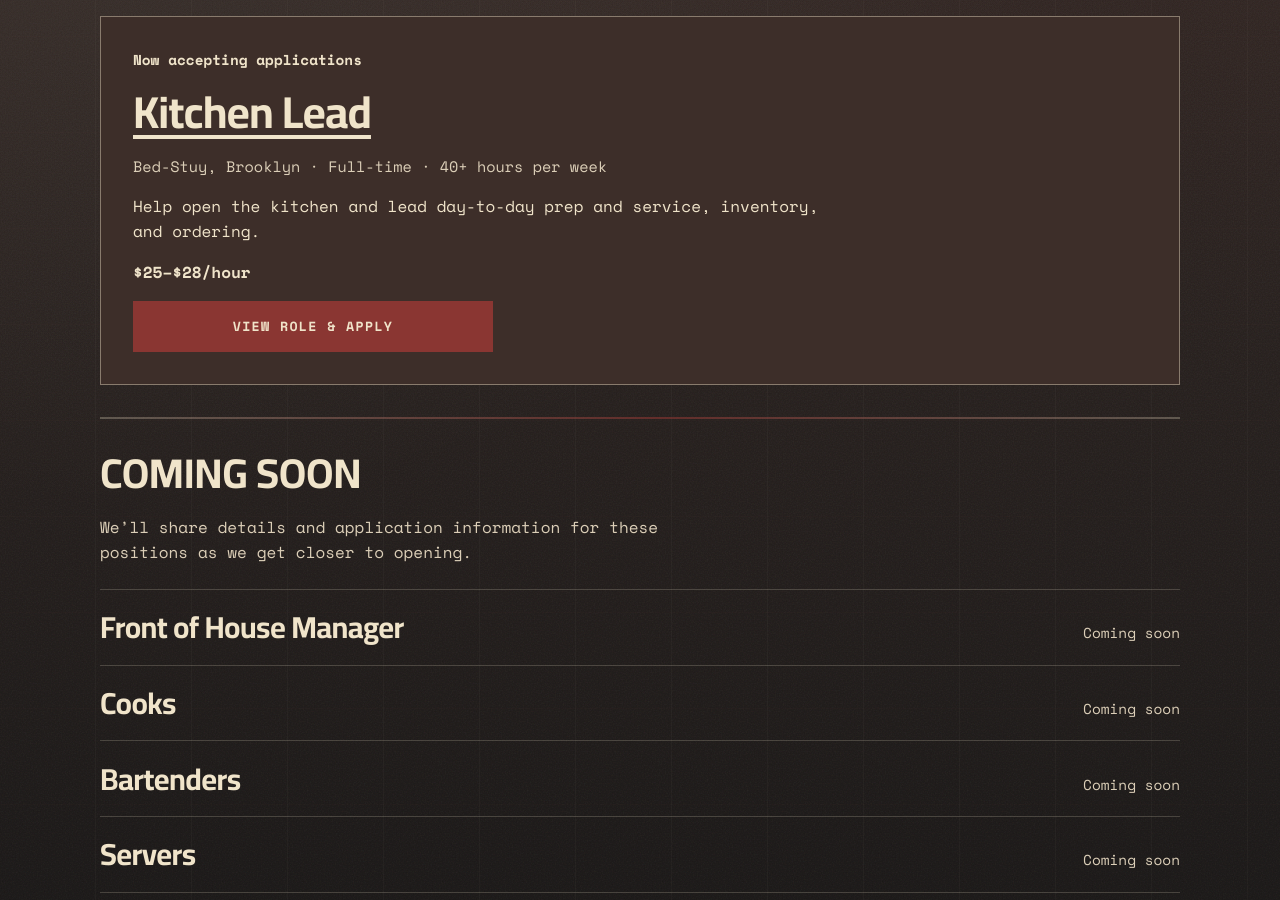
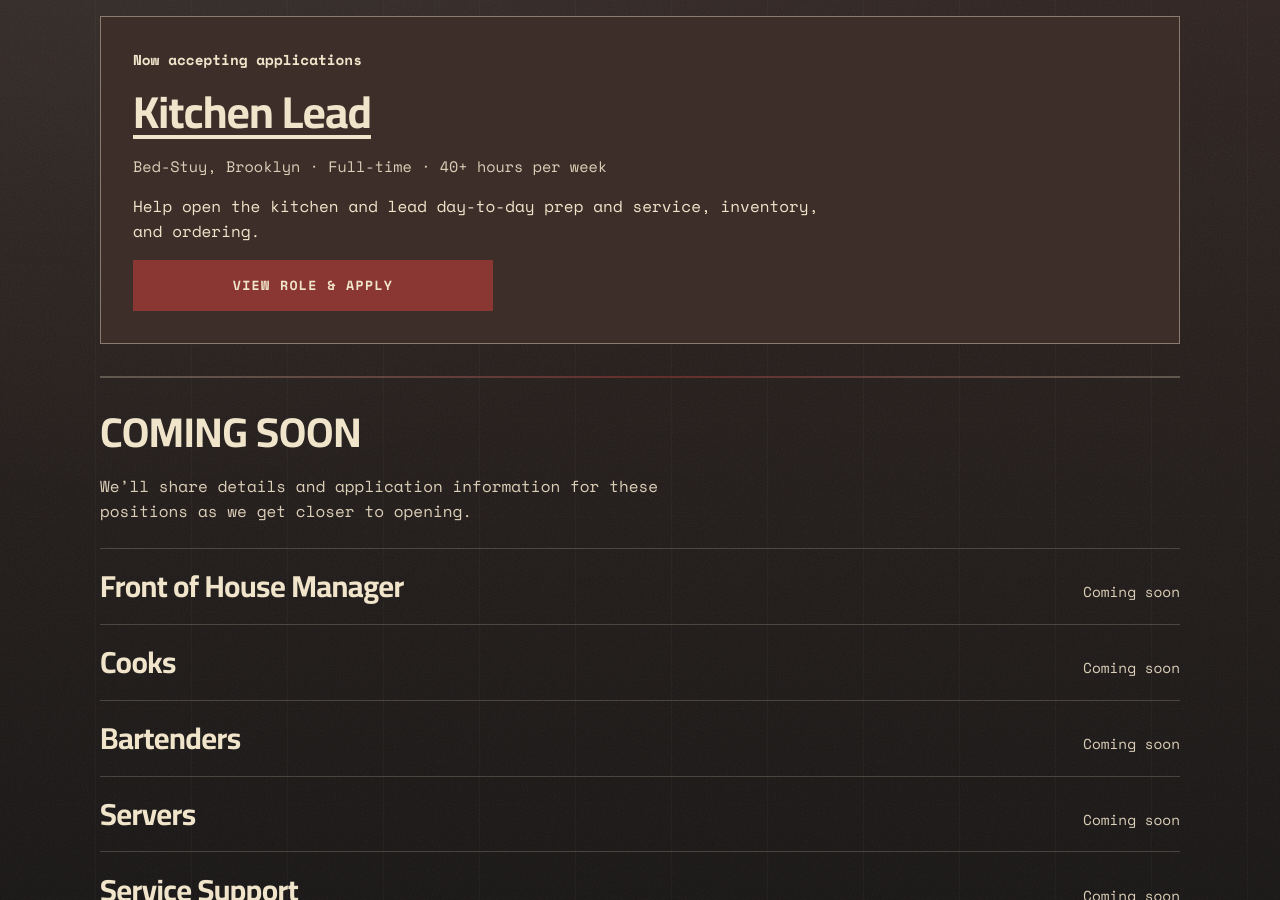
Before and after one commit to kellsnollenberger/freshpops, a Jekyll site: the page built from careers/index.html, in a window 1280 px wide and 900 px high, scrolled down 735 px. Built offline with Jekyll 4.4.1, drawn with Linux system fonts in a browser that asks for light colours.

Commit message:
Remove salary information from job listing
Removed salary range from Kitchen Lead job listing.

```diff
--- a/careers/index.html
+++ b/careers/index.html
@@ -25,7 +25,6 @@ description: Help open Fresh Pops, a neighborhood bar in Bed-Stuy, Brooklyn. Exp
       <h3 id="kitchen-role-title"><a href="{{ '/careers/kitchen-lead/' | relative_url }}">Kitchen Lead</a></h3>
       <p class="career-meta">Bed-Stuy, Brooklyn · Full-time · 40+ hours per week</p>
       <p>Help open the kitchen and lead day-to-day prep and service, inventory, and ordering.</p>
-      <p><strong>$25–$28/hour</strong></p>
       <a class="btn btn-primary" href="{{ '/careers/kitchen-lead/' | relative_url }}">View role &amp; apply</a>
     </article>
   </section>
```
